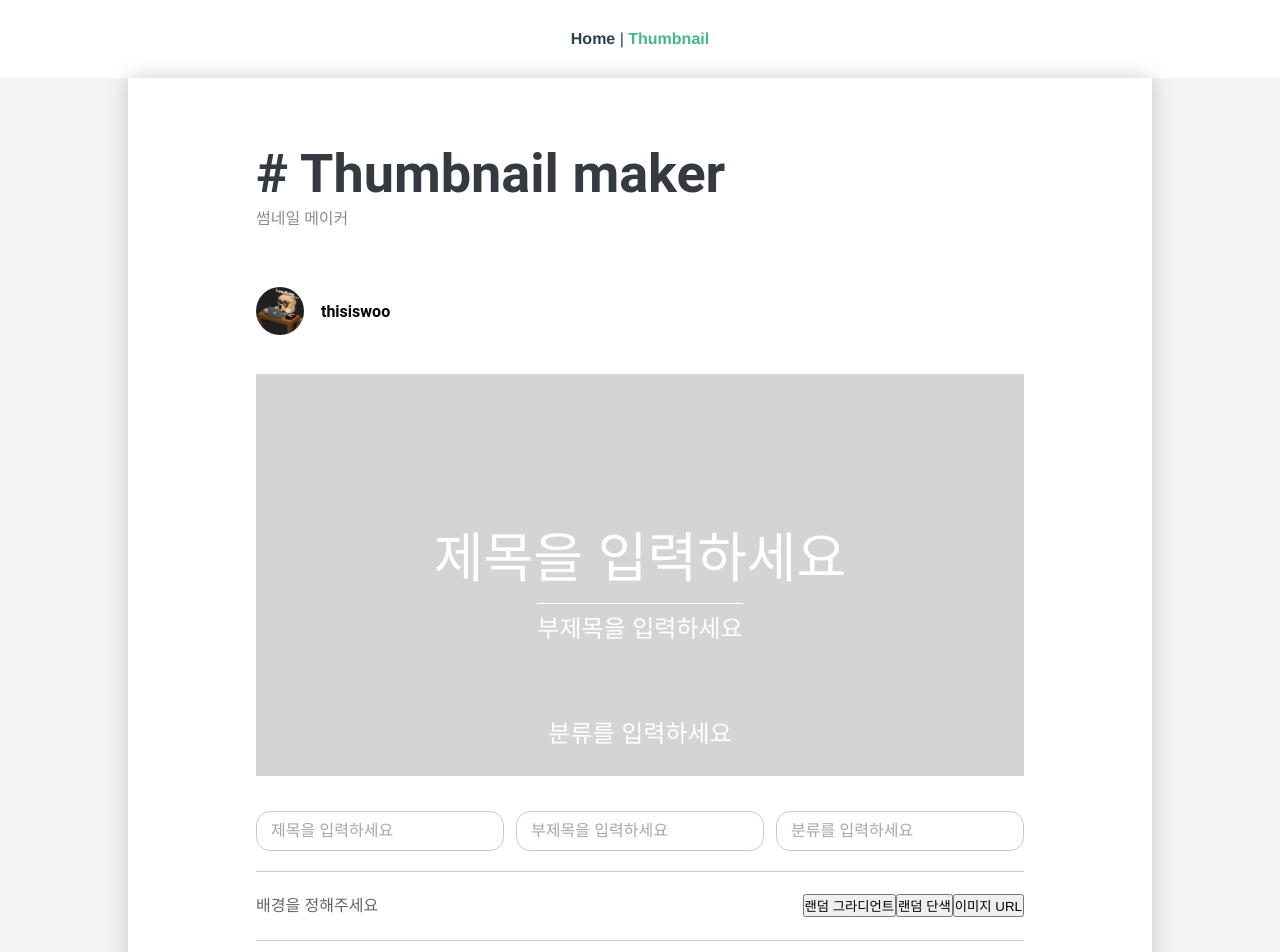
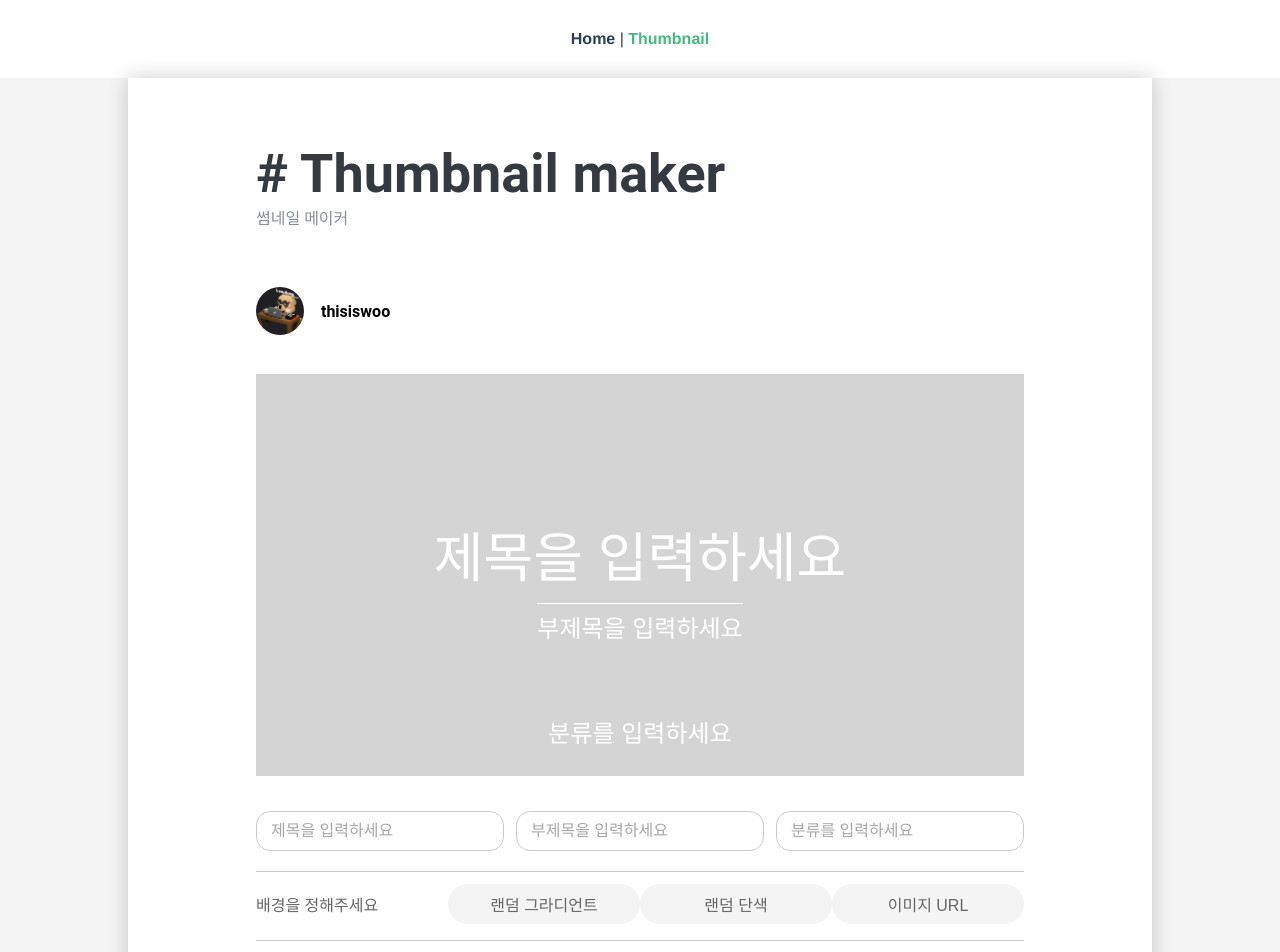
Before and after one commit to thisiswoo/vue-tutorial, a Vue app: page /thumbnail in a window 1280 px wide. Shown: the top 952 px of the page. Built offline with nearby package versions, Linux system fonts and the light colour scheme.

Commit message:
edit css

```diff
--- a/src/components/thumbnail/layouts/InputFieldsDiv.vue
+++ b/src/components/thumbnail/layouts/InputFieldsDiv.vue
@@ -52,7 +52,7 @@ input.input__field {
   padding-left: 14px;
 }
 .input__field:focus {
-  background-color: #3b45ff;
+  background-color: #6667ab;
   color: #fff;
   outline: none;
 }
--- a/src/components/thumbnail/layouts/MasterPanelDiv.vue
+++ b/src/components/thumbnail/layouts/MasterPanelDiv.vue
@@ -24,7 +24,7 @@ export default {};
   color: #fff;
 }
 .master__panel .btn:last-child:hover {
-  background-color: #3b45ff;
+  background-color: #6667ab;
   color: #fff;
 }
 </style>
--- a/src/views/ThumbnailView.vue
+++ b/src/views/ThumbnailView.vue
@@ -85,4 +85,29 @@ article.contents {
   padding-bottom: 50px;
   /* display: none; */
 }
+
+.btn {
+  width: 192px;
+  height: 40px;
+  border-radius: 20px;
+  border: none;
+  background-color: #f4f4f4;
+  color: #666666;
+  font-size: 16px;
+  font-weight: 400;
+  cursor: pointer;
+  transition: background-color 0.2s ease, color 0.2s ease, opacity 0.4s ease,
+    transform 0.4s ease;
+}
+.btn:focus {
+  outline: none;
+}
+.btn:active {
+  transform: scale(1.05);
+  opacity: 0.2;
+}
+.btn:hover {
+  background-color: #6667ab;
+  color: #fff;
+}
 </style>
```
Also changed, not shown: src/components/thumbnail/layouts/BackgroundBtnsDiv.vue (+26 -0 lines), src/components/thumbnail/layouts/ComponentsBtnsDiv.vue (+25 -0 lines), src/components/thumbnail/layouts/TextStyleDiv.vue (+26 -0 lines).
